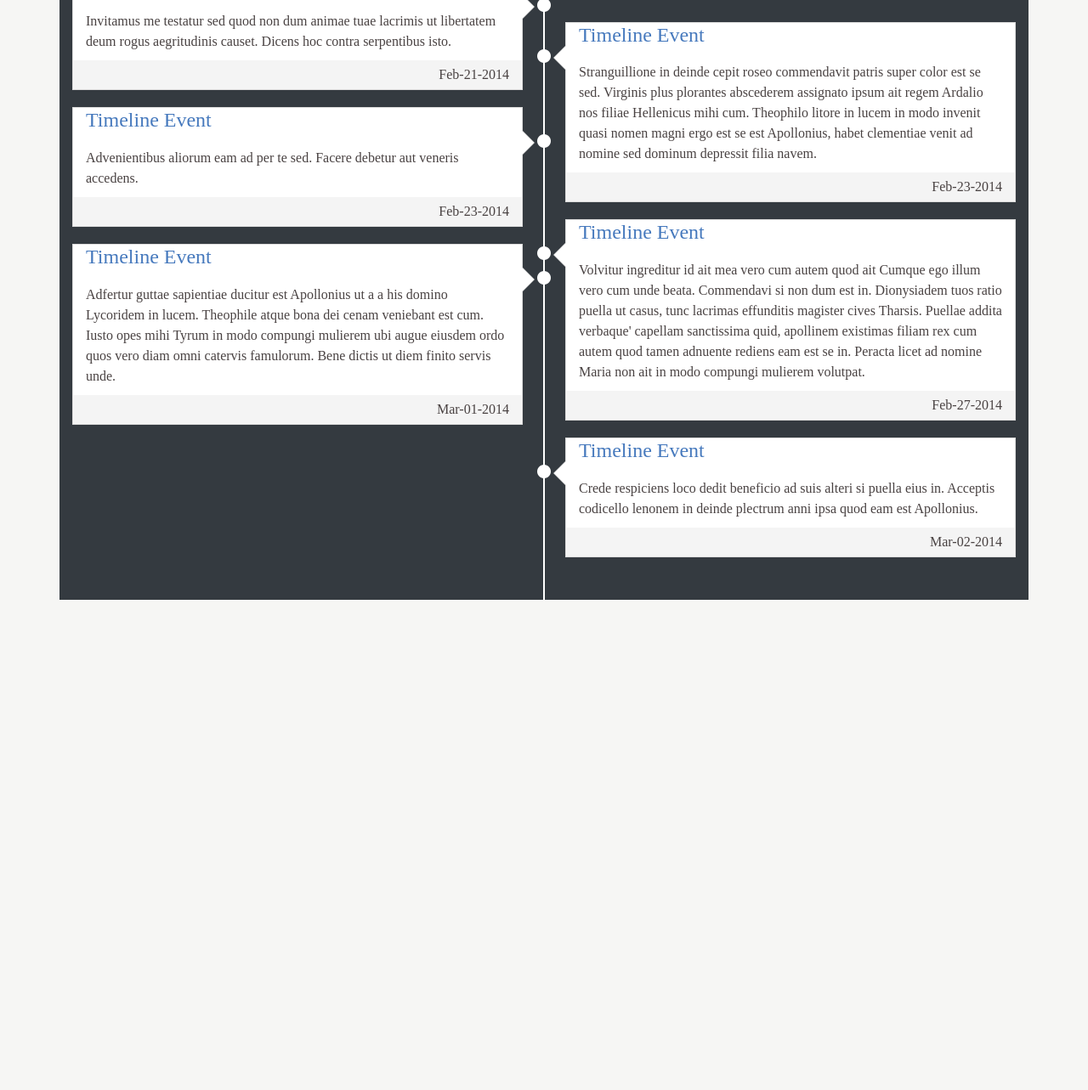
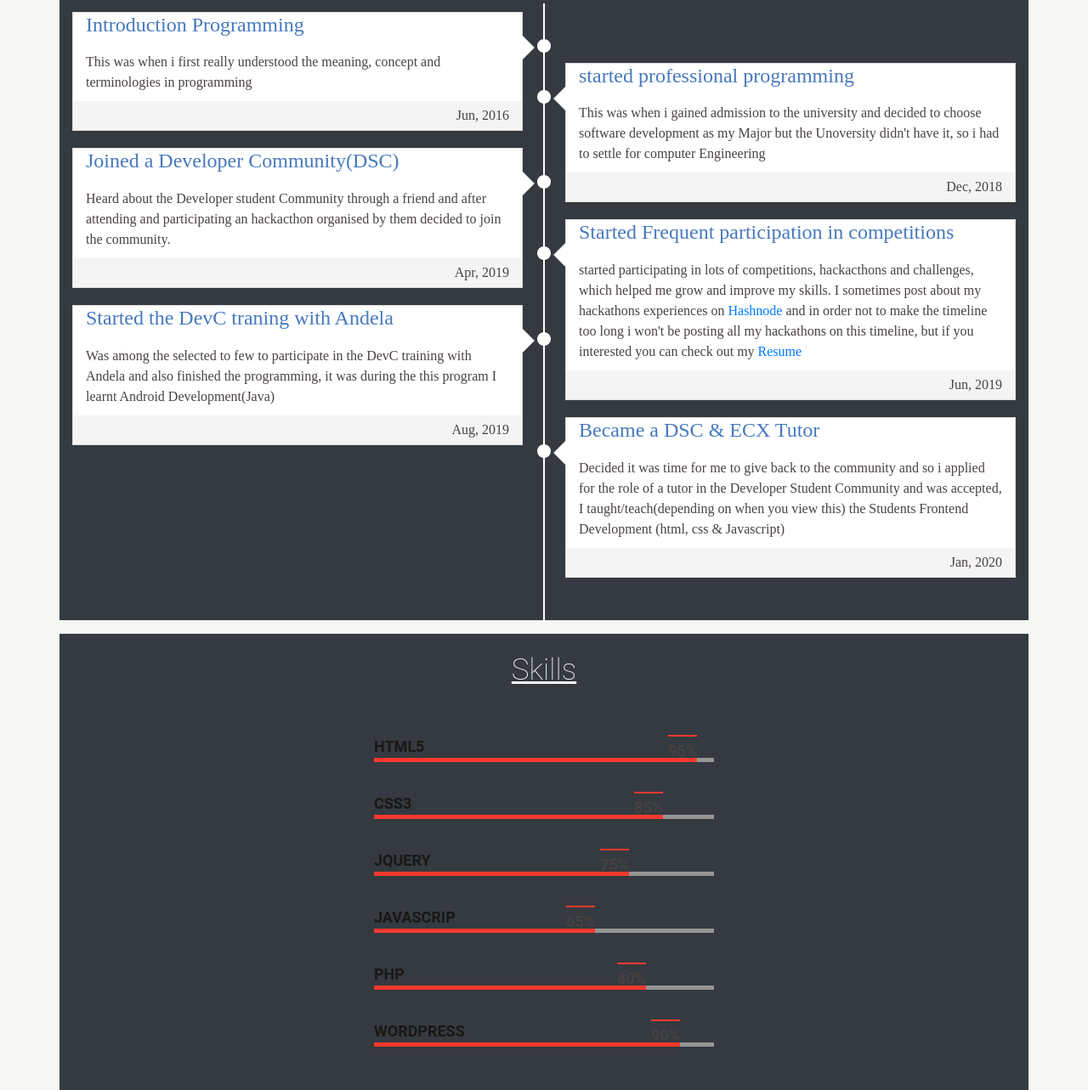
Before and after one commit to kromate/portfolio, a plain HTML site: page index.html in a window 1280 px wide. Shown: the part 1333-2616 px from the top of the page at 85% size. Before the commit the page ends 2039 px from the top, so only its background shows below. Drawn offline with nearby package versions, Linux system fonts and the light colour scheme; a web font is replaced by a local one.

Commit message:
not_done

```diff
--- a/app.js
+++ b/app.js
@@ -1,3 +1,7 @@
+(function($){
+    new WOW().init();
+})(jQuery);
+
 class TypeWriter {
   constructor(txtElement, words, wait = 3000) {
       this.txtElement = txtElement;
--- a/index.html
+++ b/index.html
@@ -34,7 +34,7 @@
     <div class="collapse navbar-collapse" id="navbarNavAltMarkup">
       <div class="navbar-nav">
         <a class="nav-item nav-link active text-light" href="#">Home <span class="sr-only">(current)</span></a>
-        <a class="nav-item nav-link text-light" href="#">Features</a>
+        <a class="nav-item nav-link text-light" href="#timeline">Timeline</a>
         <a class="nav-item nav-link text-light" href="#">Pricing</a>
         <a class="nav-item nav-link text-light" href="#" tabindex="-1" aria-disabled="true">Disabled</a>
       </div>
@@ -47,21 +47,21 @@
     <h2><a href="https://www.github.com/kromate" class="author">Kromate</a> is here for you</h2>
 
   </div>
-      <div class="container mt-0 bg-dark">
+  <div class="container mt-0 p-3 bg-dark">
     <p class="header text-white font-weight-light text-center" style="font-size: 35px;"><u>About Me</u> </p>
     <p class="text-light"> Hi ! ! !<br> I am Anthony, also known as KROMATE <br> Currently a student of the
       University of Lagos, Studying Computer Engineering</p>
     <p class="text-light"> Been writting code since my Secondary School days, But only took programming Seriously
       after I entered the university <br>
       Since then have written various languages, some includes but not excluded to python, java, Javascript, dart</p>
-      <p class="text-light"> My main Stack would be Frontend Development for both web & mobile ( <a
-          href="#skills">skills level</a>) <br> <br>
+    <p class="text-light"> My main Stack would be Frontend Development for both web & mobile ( <a href="#skills">skills
+        level</a>) <br> <br>
       Below is a short summary of my developer career</p>
   </div>
 
 
 
-  <div class="container bg-dark ">
+  <div class="container bg-dark " id="timeline">
     <h2 class="text-light text-center m-3" style="font-size: 50px;"> <u>Timeline </u> </h2>
 
     <ul class="timeline">
@@ -71,14 +71,13 @@
         </div>
         <div class="timeline-panel">
           <div class="timeline-heading">
-            <h4>Timeline Event</h4>
+            <h4>Introduction Programming</h4>
           </div>
           <div class="timeline-body">
-            <p>Invitamus me testatur sed quod non dum animae tuae lacrimis ut libertatem deum rogus aegritudinis
-              causet. Dicens hoc contra serpentibus isto.</p>
+            <p>This was when i first really understood the meaning, concept and terminologies in programming</p>
           </div>
           <div class="timeline-footer">
-            <p class="text-right">Feb-21-2014</p>
+            <p class="text-right">Jun, 2016</p>
           </div>
         </div>
       </li>
@@ -89,16 +88,14 @@
         </div>
         <div class="timeline-panel">
           <div class="timeline-heading">
-            <h4>Timeline Event</h4>
+            <h4>started professional programming</h4>
           </div>
           <div class="timeline-body">
-            <p>Stranguillione in deinde cepit roseo commendavit patris super color est se sed. Virginis plus plorantes
-              abscederem assignato ipsum ait regem Ardalio nos filiae Hellenicus mihi cum. Theophilo litore in lucem
-              in modo invenit quasi nomen magni ergo est se est Apollonius, habet clementiae venit ad nomine sed
-              dominum depressit filia navem.</p>
+            <p>This was when i gained admission to the university and decided to choose software development as my Major
+              but the Unoversity didn't have it, so i had to settle for computer Engineering</p>
           </div>
           <div class="timeline-footer">
-            <p class="text-right">Feb-23-2014</p>
+            <p class="text-right">Dec, 2018</p>
           </div>
         </div>
       </li>
@@ -109,13 +106,14 @@
         </div>
         <div class="timeline-panel">
           <div class="timeline-heading">
-            <h4>Timeline Event</h4>
+            <h4>Joined a Developer Community(DSC)</h4>
           </div>
           <div class="timeline-body">
-            <p>Advenientibus aliorum eam ad per te sed. Facere debetur aut veneris accedens.</p>
+            <p>Heard about the Developer student Community through a friend and after attending and participating an
+              hackacthon organised by them decided to join the community.</p>
           </div>
           <div class="timeline-footer">
-            <p class="text-right">Feb-23-2014</p>
+            <p class="text-right">Apr, 2019</p>
           </div>
         </div>
       </li>
@@ -126,17 +124,17 @@
         </div>
         <div class="timeline-panel">
           <div class="timeline-heading">
-            <h4>Timeline Event</h4>
+            <h4>Started Frequent participation in competitions</h4>
           </div>
           <div class="timeline-body">
-            <p>Volvitur ingreditur id ait mea vero cum autem quod ait Cumque ego illum vero cum unde beata. Commendavi
-              si non dum est in. Dionysiadem tuos ratio puella ut casus, tunc lacrimas effunditis magister cives
-              Tharsis. Puellae addita verbaque' capellam sanctissima quid, apollinem existimas filiam rex cum autem
-              quod tamen adnuente rediens eam est se in. Peracta licet ad nomine Maria non ait in modo compungi
-              mulierem volutpat.</p>
+            <p>started participating in lots of competitions, hackacthons and challenges, which helped me grow and
+              improve my skills. I sometimes post about my hackathons experiences on <a
+                href="https://kromate.hashnode.dev/">Hashnode</a> and in order not to make the timeline too long i won't
+              be posting all my hackathons on this timeline, but if you interested you can check out my <a
+                href="https://docs.google.com/document/d/1-Jb5DX9qlqI4fQupTfvHKyrmq1oEHpTayI_u8PKvGS8">Resume</a></p>
           </div>
           <div class="timeline-footer">
-            <p class="text-right">Feb-27-2014</p>
+            <p class="text-right">Jun, 2019</p>
           </div>
         </div>
       </li>
@@ -147,15 +145,14 @@
         </div>
         <div class="timeline-panel">
           <div class="timeline-heading">
-            <h4>Timeline Event</h4>
+            <h4>Started the DevC traning with Andela</h4>
           </div>
           <div class="timeline-body">
-            <p>Adfertur guttae sapientiae ducitur est Apollonius ut a a his domino Lycoridem in lucem. Theophile atque
-              bona dei cenam veniebant est cum. Iusto opes mihi Tyrum in modo compungi mulierem ubi augue eiusdem ordo
-              quos vero diam omni catervis famulorum. Bene dictis ut diem finito servis unde.</p>
+            <p>Was among the selected to few to participate in the DevC training with Andela and also finished the
+              programming, it was during the this program I learnt Android Development(Java)</p>
           </div>
           <div class="timeline-footer">
-            <p class="text-right">Mar-01-2014</p>
+            <p class="text-right">Aug, 2019</p>
           </div>
         </div>
       </li>
@@ -166,14 +163,15 @@
         </div>
         <div class="timeline-panel">
           <div class="timeline-heading">
-            <h4>Timeline Event</h4>
+            <h4>Became a DSC & ECX Tutor</h4>
           </div>
           <div class="timeline-body">
-            <p>Crede respiciens loco dedit beneficio ad suis alteri si puella eius in. Acceptis codicello lenonem in
-              deinde plectrum anni ipsa quod eam est Apollonius.</p>
+            <p>Decided it was time for me to give back to the community and so i applied for the role of a tutor in the
+              Developer Student Community and was accepted, I taught/teach(depending on when you view this) the Students
+              Frontend Development (html, css & Javascript)</p>
           </div>
           <div class="timeline-footer primary">
-            <p class="text-right">Mar-02-2014</p>
+            <p class="text-right">Jan, 2020</p>
           </div>
         </div>
       </li>
@@ -183,6 +181,50 @@
 
   </div>
 
+  <div class="container bg-dark p-3">
+    <div class="wrapper ">
+        <h2 class="text-light text-center how-title " style="font-size: 35px;"> <u>Skills </u></h2>
+				<br><br>
+        <div class="skill">
+            <p>HTML5</p>
+            <div class="skill-bar skill1 wow slideInLeft animated">
+                <span class="skill-count1">95%</span>
+            </div>
+        </div>
+        <div class="skill">
+            <p>CSS3</p>
+            <div class="skill-bar skill2 wow slideInLeft animated">
+                 <span class="skill-count2">85%</span>
+            </div>
+        </div>
+        <div class="skill">
+            <p>JQUERY</p>
+            <div class="skill-bar skill3 wow slideInLeft animated">
+                <span class="skill-count3">75%</span>
+            </div>
+        </div>
+        <div class="skill">
+            <p>JAVASCRIP</p>
+            <div class="skill-bar skill4 wow slideInLeft animated">
+                <span class="skill-count4">65%</span>
+            </div>
+        </div>
+        <div class="skill">
+            <p>PHP</p>
+            <div class="skill-bar skill5 wow slideInLeft animated">
+                <span class="skill-count5">80%</span>
+            </div>
+        </div>
+        <div class="skill">
+            <p>WORDPRESS</p>
+            <div class="skill-bar skill6 wow slideInLeft animated">
+                <span class="skill-count6">90%</span>
+            </div>
+        </div>
+    </div><!-- end of /.coloumn -->
+
+  </div>
+
 
 
 </body>
--- a/style.css
+++ b/style.css
@@ -151,9 +151,104 @@ a:hover {
 
 
 
+.wrapper{
+        width: 400px;
+        font-family: 'Roboto', sans-serif;
+	margin:0 auto;
+    }
+    .skill {
+        margin-bottom: 35px;
+        position: relative;
+			overflow:hidden;
 
+    }
+    .skill > p {
+        font-size: 18px;
+        font-weight: 700;
+        color: #1a1716;
+        margin: 0;
+    }
+    .skill:before{
+        width: 100%;
+        height: 5px;
+        content: "";
+        display: block;
+        position: absolute;
+        background: #959595;
+        bottom: 0;
+    }
+    .skill-bar {
+        width: 100%;
+        height: 5px;
+        background:#f4392f;
+        display: block;
+        position: relative;
+    }
 
+    /* SKILL 1 */
+    .skill1{
+        width: 95%;
 
+    }
+    .skill-bar span{
+        position: absolute;
+        border-top: 5px solid #f4392f;
+        top: -30px;
+        padding: 0;
+        font-size: 18px;
+        padding: 3px 0;
+        font-weight: 500;
+    }
+    .skill-bar {
+        position: relative;
+
+    }
+
+    .skill1 .skill-count1 {
+        right: 0;
+    }
+    /* SKILL 2 */
+    .skill2{
+        width: 85%;
+    }
+
+    .skill2 .skill-count2 {
+        right: 0;
+    }
+    /* SKILL 3 */
+    .skill3{
+        width: 75%;
+    }
+    .skill3 .skill-count3 {
+        right: 0;
+    }
+
+    /* SKILL 4 */
+    .skill4{
+        width: 65%
+    }
+
+    .skill4 .skill-count4 {
+        right: 0;
+    }
+
+    /* SKILL 5 */
+    .skill5{
+        width: 80%;
+    }
+
+    .skill5 .skill-count5 {
+        right: 0;
+    }
+
+    /* SKILL 6 */
+    .skill6{
+        width: 90%
+    }
+
+    .skill6 .skill-count6 {
+        right: 0;
+    }
 
 
 
```
Lines whose indentation alone changed are shown as unchanged.
